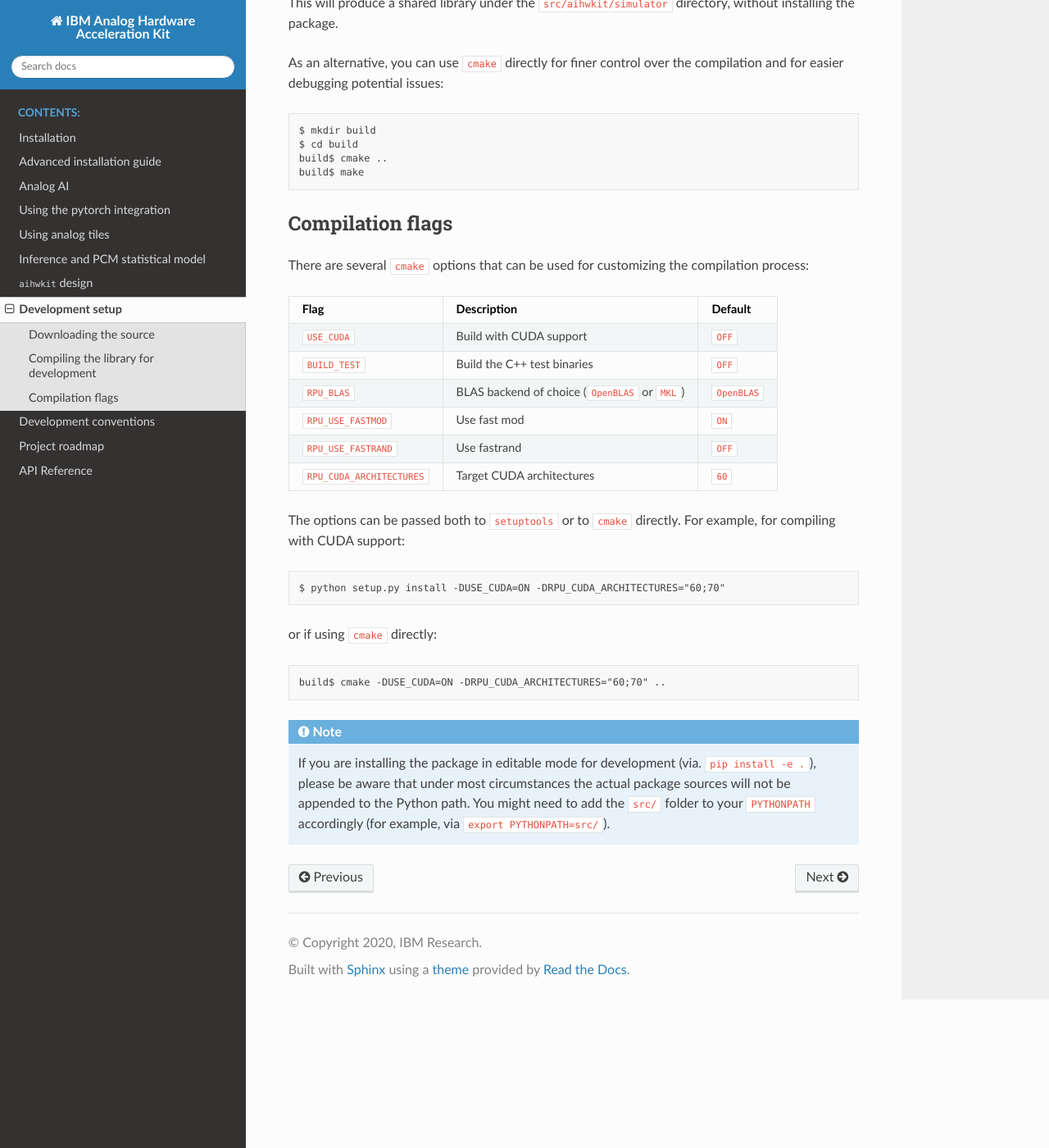
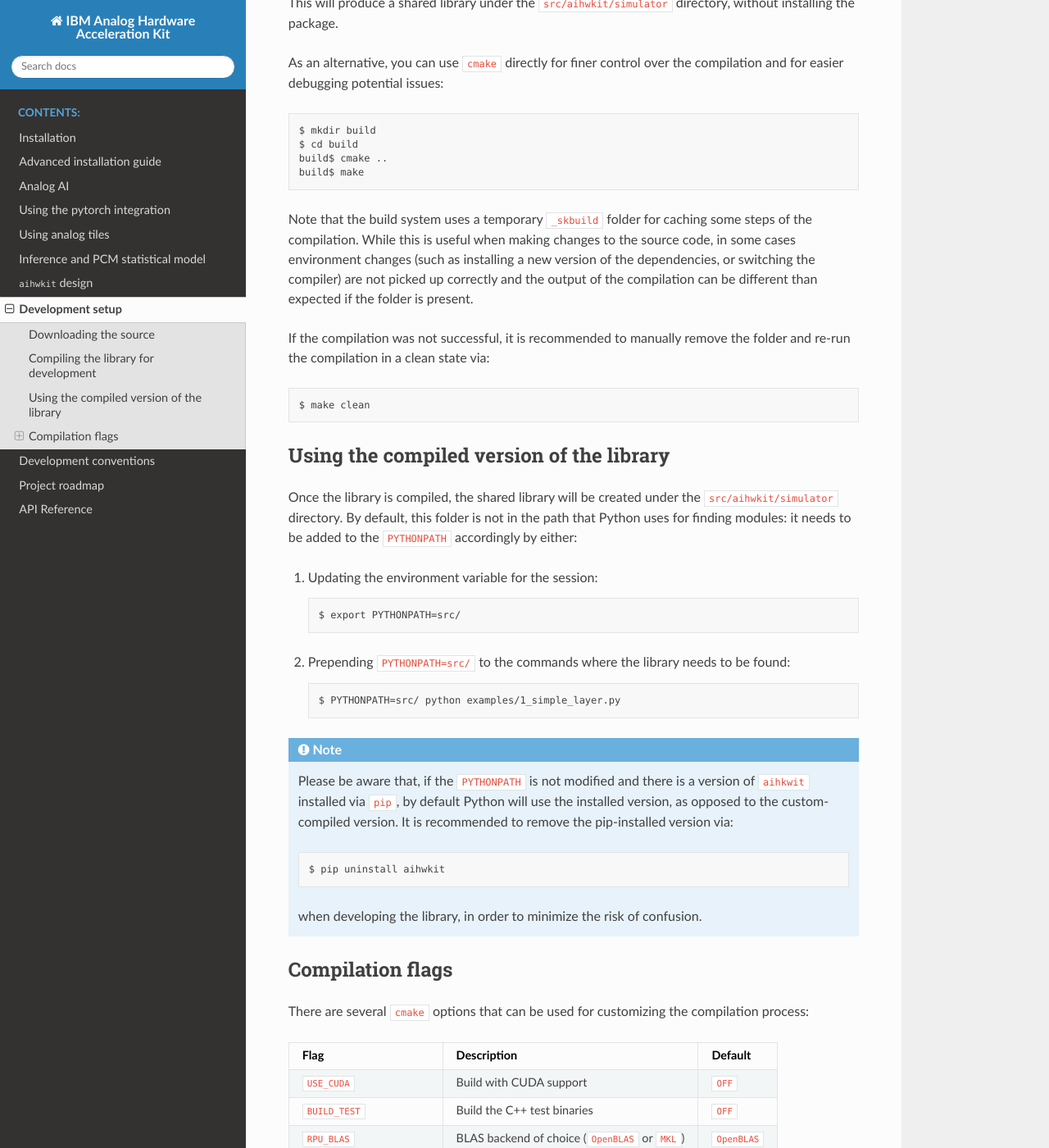
Before and after one commit to IBM/aihwkit, a Sphinx documentation site: the page built from docs/source/developer_install.rst, in a window 1280 px wide and 1400 px high, scrolled down 937 px. Shown: the whole window at 82% size. Built offline with Sphinx 7.4.7 and the Read the Docs theme 2.0.0, drawn with Linux system fonts in a browser that asks for light colours; some of the changed text lies outside the part shown.

Commit message:
Revise installation instructions (#77)
* Update developer install

* Tweaks to advanced install

```diff
--- a/docs/source/developer_install.rst
+++ b/docs/source/developer_install.rst
@@ -46,6 +46,46 @@
     build$ cmake ..
     build$ make
 
+Note that the build system uses a temporary ``_skbuild`` folder for caching
+some steps of the compilation. While this is useful when making changes to
+the source code, in some cases environment changes (such as installing a new
+version of the dependencies, or switching the compiler) are not picked up
+correctly and the output of the compilation can be different than expected
+if the folder is present.
+
+If the compilation was not successful, it is recommended to manually remove the
+folder and re-run the compilation in a clean state via::
+
+    $ make clean
+
+Using the compiled version of the library
+^^^^^^^^^^^^^^^^^^^^^^^^^^^^^^^^^^^^^^^^^
+
+Once the library is compiled, the shared library will be created under the
+``src/aihwkit/simulator`` directory. By default, this folder is not in the path
+that Python uses for finding modules: it needs to be added to the
+``PYTHONPATH`` accordingly by either:
+
+1. Updating the environment variable for the session::
+
+    $ export PYTHONPATH=src/
+
+2. Prepending ``PYTHONPATH=src/`` to the commands where the library needs to
+   be found::
+
+    $ PYTHONPATH=src/ python examples/1_simple_layer.py
+
+.. note::
+
+    Please be aware that, if the ``PYTHONPATH`` is not modified and there is a
+    version of ``aihkwit`` installed via ``pip``, by default Python will use
+    the installed version, as opposed to the custom-compiled version. It is
+    recommended to remove the pip-installed version via::
+
+        $ pip uninstall aihwkit
+
+    when developing the library, in order to minimize the risk of confusion.
+
 Compilation flags
 ^^^^^^^^^^^^^^^^^
 
@@ -64,21 +104,22 @@
 ==========================  ================================================  =======
 
 The options can be passed both to ``setuptools`` or to ``cmake`` directly. For
-example, for compiling with CUDA support::
+example, for compiling and installing with CUDA support::
 
-    $ python setup.py install -DUSE_CUDA=ON -DRPU_CUDA_ARCHITECTURES="60;70"
+    $ python setup.py build_ext --inplace -DUSE_CUDA=ON -DRPU_CUDA_ARCHITECTURES="60;70"
 
 or if using ``cmake`` directly::
 
     build$ cmake -DUSE_CUDA=ON -DRPU_CUDA_ARCHITECTURES="60;70" ..
 
+Passing other ``cmake`` flags
+"""""""""""""""""""""""""""""
 
-.. note::
-    If you are installing the package in editable mode for development (via.
-    ``pip install -e .``), please be aware that under most circumstances the
-    actual package sources will not be appended to the Python path. You might
-    need to add the ``src/`` folder to your ``PYTHONPATH`` accordingly (for
-    example, via ``export PYTHONPATH=src/``).
+In the same way flags specific to this project can be passed to ``setup.py``,
+other generic ``cmake`` flags can be passed as well. For example, for setting
+the compiler to ``clang`` in osx systems::
+
+    $ python setup.py build_ext --inplace -DCMAKE_C_COMPILER=/usr/bin/clang -DCMAKE_CXX_COMPILER=/usr/bin/clang++
 
 
 .. _virtual environment: https://docs.python.org/3/library/venv.html
```
Also changed, not shown: docs/source/advanced_install.rst (+9 -9 lines).
